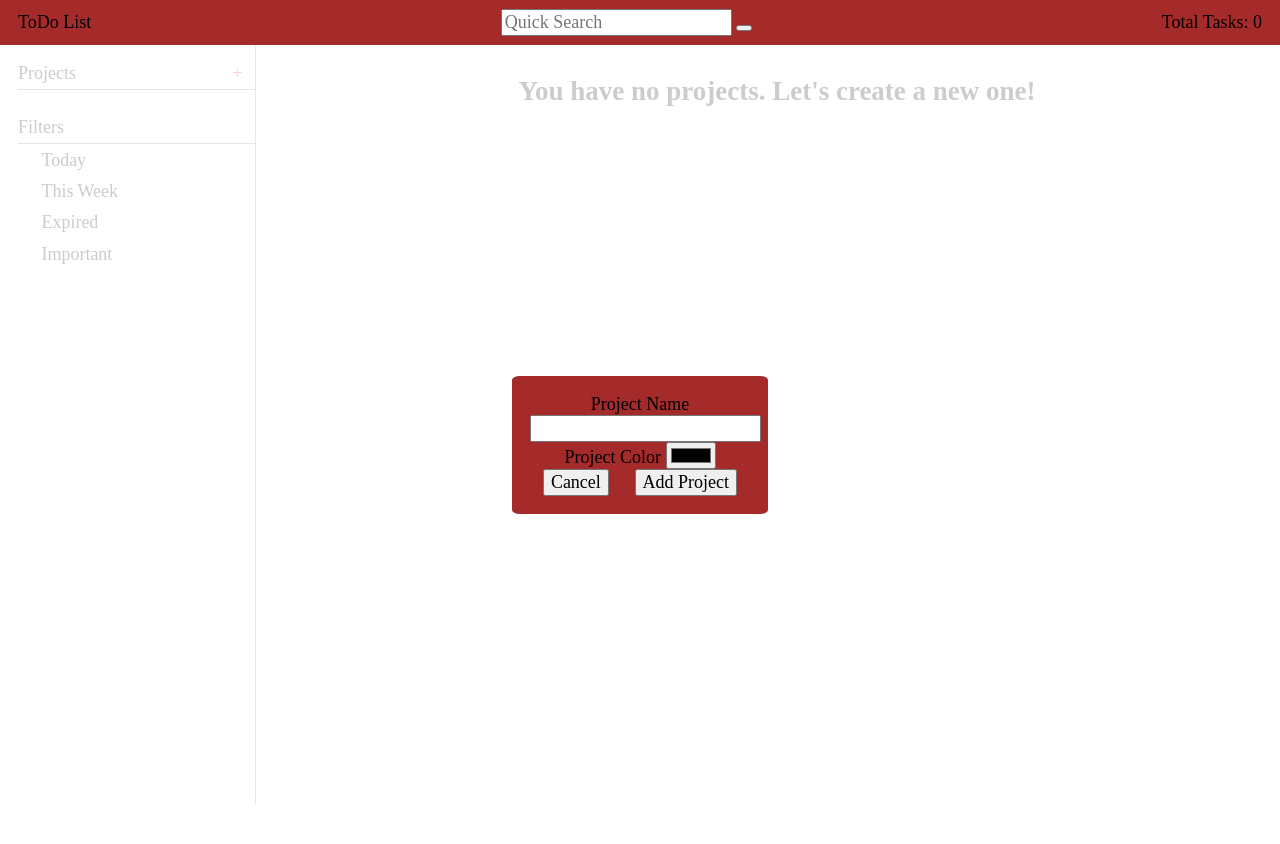
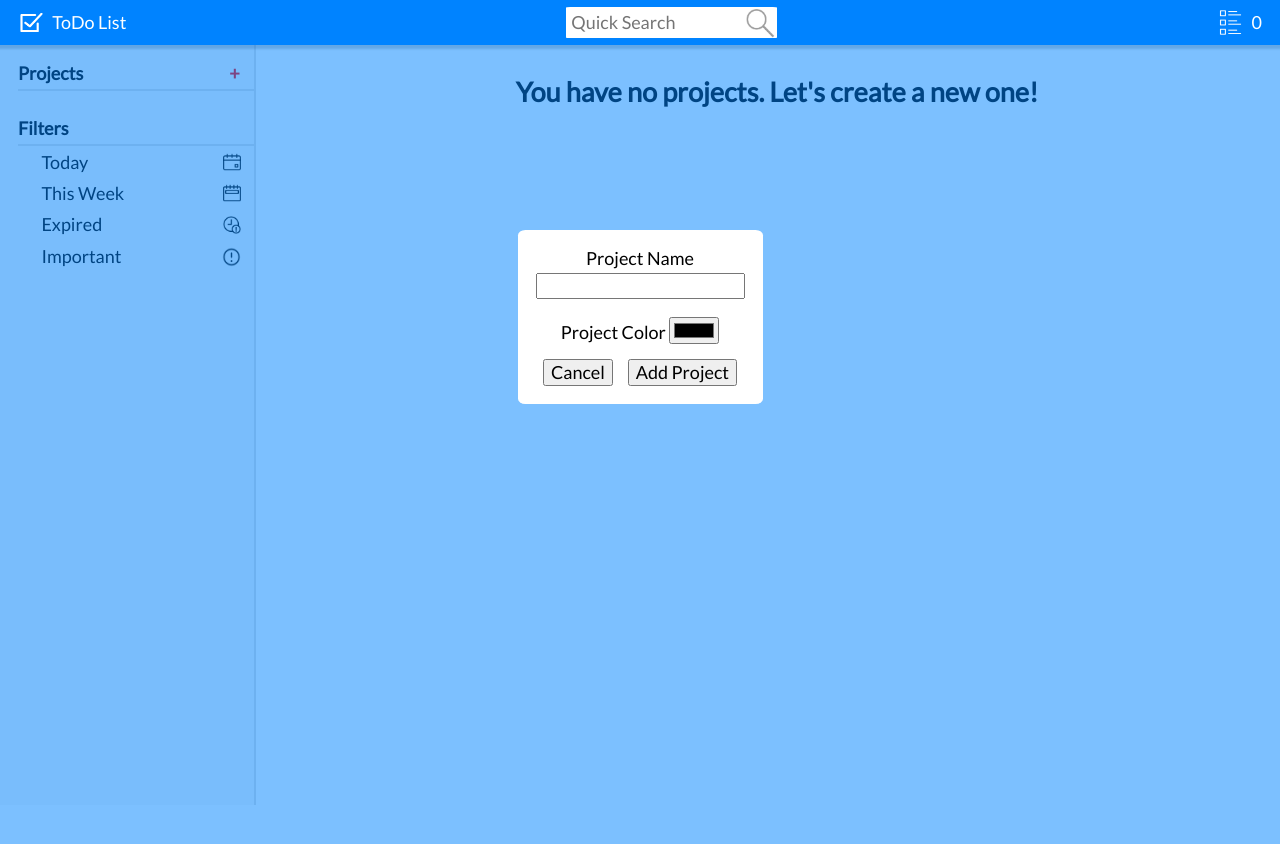
Before and after one commit to ThomYorke7/todolist, a plain HTML site: page index.html in a window 1280 px wide. Both pictures are taken after a click on the element "Projects". Drawn offline with Linux system fonts and the light colour scheme; a web font is replaced by a local one.

Commit message:
Finalize project

```diff
--- a/index.html
+++ b/index.html
@@ -11,12 +11,20 @@
 
 <body>
     <div id="header">
-        <div id="logo-container">ToDo List</div>
+        <div id="logo-container">
+            <img id="logo" src="./images/check.png">
+            <p>ToDo List</p>
+        </div>
         <div id="search-container">
-            <input type="text" name="search-task" id="search-task" placeholder="Quick Search" onfocus="this.value=''">
-            <button id="search-btn" type="button"></button>
+            <form id="search-form">
+                <input type="text" name="search-task" id="search-task" placeholder="Quick Search"
+                    onfocus="this.value=''">
+            </form>
         </div>
-        <div id="task-counter-container">Total Tasks: </div>
+        <div id="task-counter-container">
+            <img id="counter-list" src="./images/list.png">
+            <div id="task-counter"></div>
+        </div>
     </div>
 
     <div id="main-container">
@@ -47,9 +55,9 @@
 
         <div id="task-form-container">
             <form id="task-form">
-                <label>Task Name <input type="text" id="name" name="name" required></label>
-                <label>Due Date <input type="date" id="date" name="date"></label>
-                <label>High Priority <input type="checkbox" id="priority" name="priority"></label>
+                <label id="name-label">Task Name <input type="text" id="name" name="name" required></label>
+                <label id="date-label">Due Date <input type="date" id="date" name="date"></label>
+                <label>Important <input type="checkbox" id="priority" name="priority"></label>
                 <label for="add-task-btn"></label>
                 <div class="form-buttons-container">
                     <button type="submit" id="close-task-btn">Cancel</button>
@@ -60,7 +68,8 @@
 
         <div id="project-form-container">
             <form id="project-form">
-                <label>Project Name <input type="text" id="project-name" name="project-name" required></label>
+                <label id="project-name-label">Project Name <input type="text" id="project-name" name="project-name"
+                        required></label>
                 <label>Project Color <input type="color" value="#000000" id="project-color"
                         name="project-color"></label>
                 <div class="form-buttons-container">
--- a/styles/style.css
+++ b/styles/style.css
@@ -1,62 +1,101 @@
+@import url('https://fonts.googleapis.com/css?family=Baloo+Paaji+2|Lato|Noto+Sans|Open+Sans&display=swap');
 
-
+/* Global Settings */
 * {
     box-sizing: border-box;
 }
-
 
 html, body {
     width: 100%;
     height: 100%;
     font-size: 18px;
+    font-family: 'Lato', sans-serif;
 }
 
 li {
     cursor: pointer;
 }
 
+
+/* Header Bar */
 #header {
     display: flex;
     height: 2.5rem;
     align-items: center;
     justify-content: space-between;
     padding: 1rem;
-    background-color: brown;
+    background-color: #0083ff;
+    color: white;
+    box-shadow: 0 2px 2px 2px rgba(0,0,0,0.2);
+    position: relative;
 }
 
+#logo-container {
+    display: flex;
+    align-items: center;
+}
+
+#logo, #counter-list {
+    width: 1.5rem;
+    height: 1.5rem;
+    margin-right: 0.4rem;
+}
+
+#search-container {
+    display: flex;
+    min-width: fit-content;
+    align-items: center;
+    justify-content: space-evenly;;
+}
+
+#search-container input{
+    background-image: url(../images/magnifier.png);
+    background-size: contain;
+    background-repeat: no-repeat;
+    background-position: right;
+    padding: 5px;
+    border: none;
+    border-radius: 2%;
+}
+
+#task-counter-container {
+    display: flex;
+    align-items: center;
+}
+
+/* Main Page Container */
 #main-container {
     display: grid;
     grid-template-columns: 1fr 4fr;
     height: 95%;
 }
 
+
+/* Lateral Container for Project List*/
 #lateral-container {
     display: flex;
     flex-direction: column;
-    border-right: 1px solid gray;
+    border-right: 2px solid #e1e1e1;
+    background-color: #fafafa
 }
 
-#filters-container{
-    display:flex;
-    flex-direction: column;
-    padding-left: 1rem;
-    padding-top: 0.5rem;
+#ul-title {
+    display: flex;
+    justify-content: space-between;
+    margin: 0;
+    padding: 1rem 0.8rem 0.3rem 0rem;
+    border-bottom: solid 2px #e1e1e1;
+    font-weight: bold;
+    cursor: pointer;
 }
 
-#filters-title{
-    border-bottom: solid 1px gray;
-    padding: 1rem 0.7rem 0.3rem 0rem;
-    margin: 0;
+#ul-title::after {
+    content: "+";
+    color: red
 }
 
-#filters-list {
-    list-style: none;
-    margin:0;
-    padding-left: 1rem;
-}
-
-#filters-list li {
-    padding: 0.3rem;
+#projects-list {
+    list-style: circle;
 }
 
 #personal-projects-container {
@@ -66,19 +105,6 @@ li {
 #personal-projects-container ul{
     padding-left: 1rem;
     margin: 0;
-}
-
-#ul-title {
-    display: flex;
-    justify-content: space-between;
-    margin: 0;
-    padding: 1rem 0.7rem 0.3rem 0rem;
-    border-bottom: solid 1px gray;
-}
-
-#ul-title::after {
-    content: "+";
-    color: red
 }
 
 #personal-projects-container ul >* {
@@ -98,6 +124,57 @@ li {
     height: auto;
 }
 
+#filters-container{
+    display:flex;
+    flex-direction: column;
+    padding-left: 1rem;
+    padding-top: 0.5rem;
+}
+
+#filters-title{
+    border-bottom: solid 2px #e1e1e1;
+    padding: 1rem 0.7rem 0.3rem 0rem;
+    margin: 0;
+    font-weight: bold;
+}
+
+#filters-list {
+    list-style: none;
+    margin:0;
+    padding-left: 1rem;
+}
+
+#filters-list li {
+    padding: 0.3rem;
+}
+
+#today, #next-week, #expired, #important {
+    background-size: 1rem 1rem;
+    background-repeat: no-repeat;
+    background-position: right;
+    margin-right: 0.7rem;
+}
+
+#today {
+    background-image: url(../images/today.png);
+}
+
+#next-week {
+    background-image: url(../images/week.png);
+}
+
+#expired {
+    background-image: url(../images/expired.png);
+}
+
+#important {
+    background-image: url(../images/important.png);
+    background-size: 1.2rem 1.2rem;
+    margin-right: 0.65rem
+}
+
+
+/* Project and Task Rendering */
 #project-title {
     text-align: center;
 }
@@ -112,55 +189,14 @@ li {
     padding: 0.5rem;
 }
 
-#task-form-container, #project-form-container {
-    position: absolute;
-    display: none;
-    flex-direction: row;
-    width: 100%;
-    height: 100%;
-    text-align: center;
-    justify-content: center;
-    align-items: center;
-    background-color: rgba(255, 255, 255, 0.8);
-}
 
-#task-form, #project-form {
-    background-color: brown;
-    width: 20%;
-    height: min-content;
-    padding: 1rem;
-    border-radius: 3%;
-}
-
-
-
-#task-form input {
-    margin-top: 0.2rem;
-    margin-bottom: 0.8rem;
-}
-
-.form-buttons-container {
-    display: flex;
-    flex-direction: row;
-    justify-content: center;
-}
-
-#add-task-btn, #close-task-btn, #add-project-btn, #close-project-btn {
-    margin: auto;
-}
-
-
+/* Single Task Details */
 .task-container {
     display: grid;
     grid-template-rows: 2rem 1rem;
     grid-template-columns: auto auto;
     padding: 0.5rem 0 0.5rem 0;
-    border-bottom: 1px solid gray;
-}
-
-.erased, .erased .task-priority {
-
-    color: gray;
+    border-bottom: 2px solid #e1e1e1;
 }
 
 .task-header {
@@ -183,20 +219,6 @@ li {
     pointer-events: none;
     align-self: end;
     justify-self: start;
-}
-
-.filtered-task-priority {
-    font-size: 0.8rem;
-    color: red;
-    pointer-events: none;
-    align-self: end;
-    justify-self: end;
-}
-
-.task-project {
-    font-size: 0.8rem;
-    align-self: end;
-    width: min-content;
 }
 
 .task-remove-btn {
@@ -222,3 +244,67 @@ li {
     padding-right: 0.3rem;
     color: red;
 }
+
+
+/* Project and Task Modal */
+#task-form-container, #project-form-container {
+    position: absolute;
+    display: none;
+    flex-direction: row;
+    width: 100%;
+    height: 100%;
+    text-align: center;
+    justify-content: center;
+    align-items: center;
+    background-color: #0084ff83;
+    /* background-color: rgba(255, 255, 255, 0.8); */
+}
+
+#task-form, #project-form {
+    display: flex;
+    flex-direction: column;;
+    background-color: white;
+    margin-bottom: 20%;
+    width: auto;
+    height: min-content;
+    padding: 1rem;
+    border-radius: 3%;
+}
+
+#name-label, #date-label, #project-name-label {
+    display: flex;
+    flex-direction: column;
+    align-self: center;
+    width: min-content;
+}
+
+#task-form input, #project-form input {
+    margin-top: 0.2rem;
+    margin-bottom: 0.8rem;
+}
+
+.form-buttons-container {
+    display: flex;
+    flex-direction: row;
+    justify-content: center;
+}
+
+#add-task-btn, #close-task-btn, #add-project-btn, #close-project-btn {
+    margin: auto;
+}
+
+
+/* Filtered Task Rendering */
+.filtered-task-priority {
+    font-size: 0.8rem;
+    color: red;
+    pointer-events: none;
+    align-self: end;
+    justify-self: end;
+}
+
+.task-project {
+    font-size: 0.8rem;
+    align-self: end;
+    width: min-content;
+}
```
Also changed, not shown: images/check.png (added), images/expired.png (added), images/important.png (added), images/list.png (added), images/magnifier.png (added), images/today.png (added), images/week.png (added), main.js.
